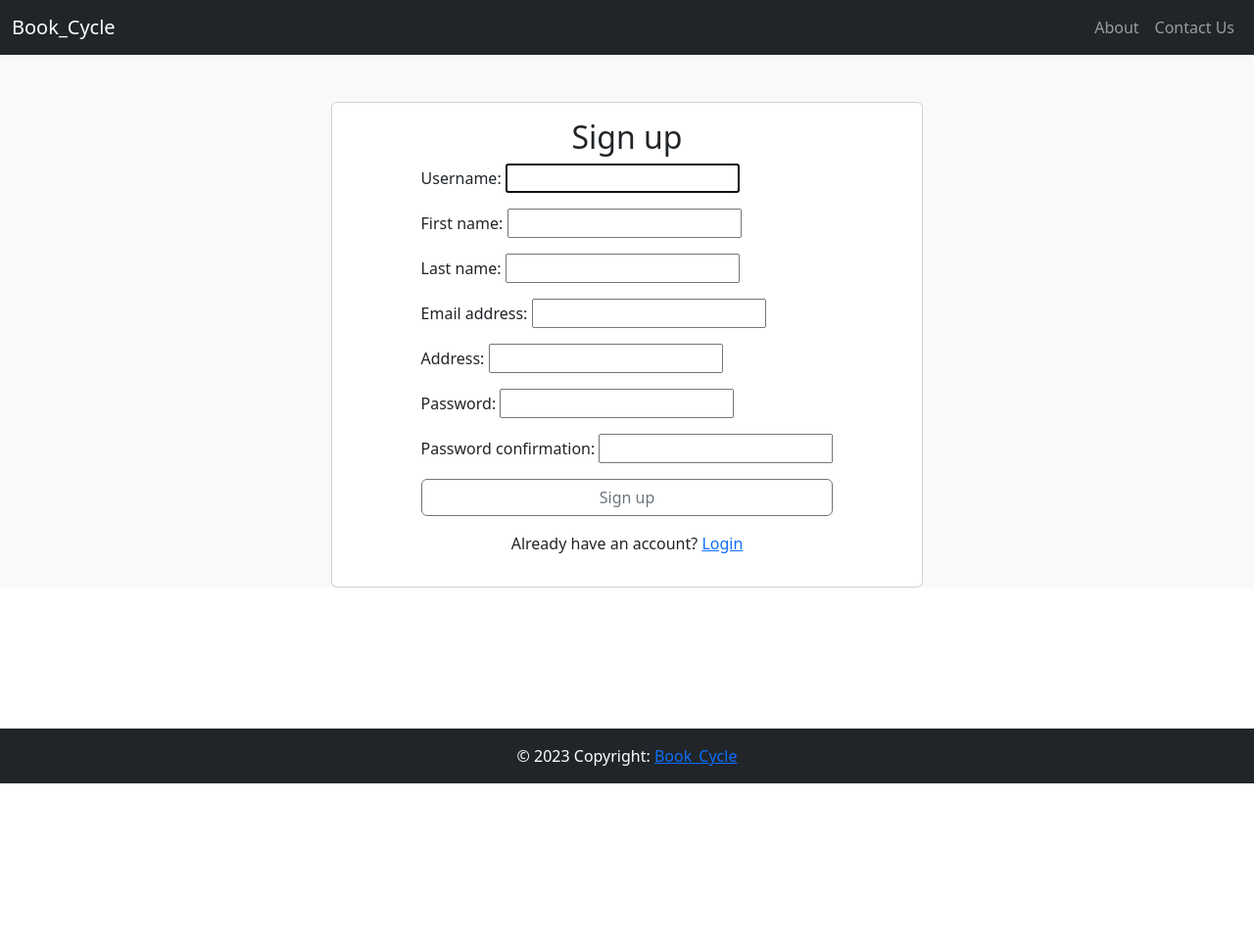
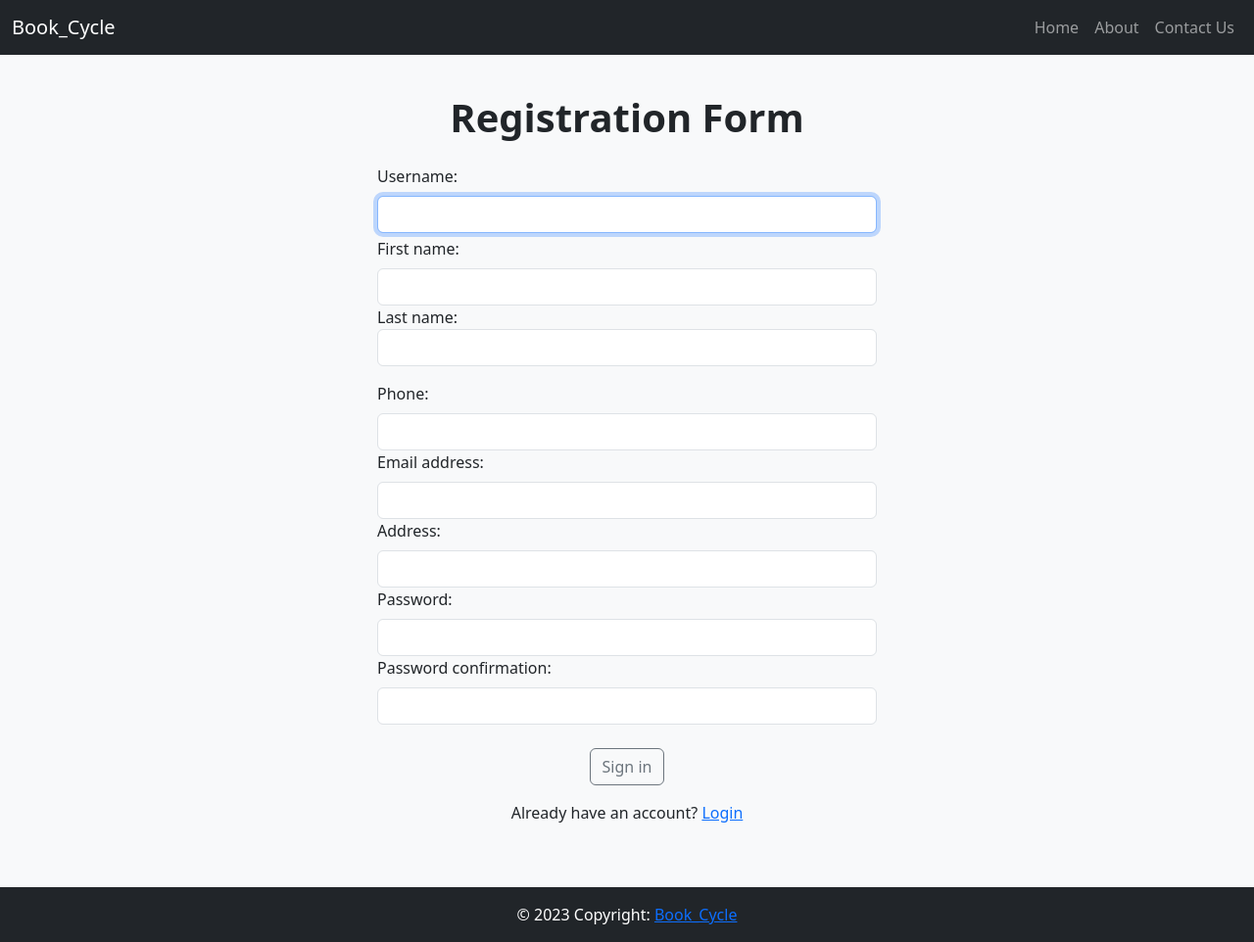
Before and after one commit to AbuYousufSiam/book_cycle_django, a Django app: page /signup/ in a window 1280 px wide. Shown: the whole page at 98% size. Before the commit the page ends 800 px from the top, so only its background shows below. Run offline with Django 4.2, Linux system fonts and the light colour scheme; some libraries are stand-ins or nearby versions.

Commit message:
Login and SignUp Front

```diff
--- a/src/book_cycle/settings.py
+++ b/src/book_cycle/settings.py
@@ -38,6 +38,7 @@ INSTALLED_APPS = [
     "django.contrib.messages",
     "django.contrib.staticfiles",
     "books",
+    "widget_tweaks",
 ]
 
 MIDDLEWARE = [
--- a/src/books/forms.py
+++ b/src/books/forms.py
@@ -1,7 +1,7 @@
 from django import forms
 from django.contrib.auth.models import User
 from django.contrib.auth.forms import UserCreationForm
-from .models import Book ,Profile
+from .models import Book, Profile
 
 
 # --this part is for the creation of model fields for book
@@ -14,25 +14,34 @@ class BookForm(forms.ModelForm):
 
 # --------------------------------------------------
 class CustomUserCreationForm(UserCreationForm):
-
-    first_name = forms.CharField(max_length=30, required=True, help_text='Required. Enter your first name.')
-    last_name = forms.CharField(max_length=30, required=True, help_text='Required. Enter your last name.')
+    first_name = forms.CharField(
+        max_length=30, required=True, help_text="Required. Enter your first name."
+    )
+    last_name = forms.CharField(
+        max_length=30, required=True, help_text="Required. Enter your last name."
+    )
 
     class Meta:
         model = User
         fields = [
-            'username',
-            'first_name',
-            'last_name',
-            'email',
-            'password1',
-            'password2',
+            "first_name",
+            "last_name",
+            "username",
+            "email",
+            "password1",
+            "password2",
         ]
+
 
 class ProfileForm(forms.ModelForm):
     class Meta:
         model = Profile
-        fields = ['address']
+        fields = [
+            "address",
+            "phone",
+        ]
+
+
 class LoginForm(forms.Form):
     username = forms.CharField()
     password = forms.CharField(widget=forms.PasswordInput)
--- a/src/books/models.py
+++ b/src/books/models.py
@@ -4,11 +4,16 @@ from django.contrib.auth.models import User
 
 
 class Profile(models.Model):
-    user = models.OneToOneField(User, on_delete = models.CASCADE)
+    user = models.OneToOneField(
+        User, on_delete=models.CASCADE
+    )  # Connecting with the User model
+    # Adding new attributes for user
     address = models.CharField(max_length=200)
+    phone = models.CharField(max_length=12, null=True)
 
     def __str__(self):
         return str(self.user)
+
 
 class Book(models.Model):
     title = models.CharField(max_length=200)
--- a/src/books/templates/signup.html
+++ b/src/books/templates/signup.html
@@ -1,4 +1,5 @@
 <!-- base.html -->
+{% load widget_tweaks %}
 <!DOCTYPE html>
 <html lang="en">
 
@@ -19,10 +20,11 @@
 </head>
 
 <body>
+  <!-- Main content starts here -->
   <div class="container-fluid bg-light">
+    <!--Navbar Starts Here-->
     <div class="row">
-      <!--Navbar-->
-      <nav class="navbar navbar-expand-sm bg-dark navbar-dark">
+      <nav class="navbar navbar-expand-sm bg-dark navbar-dark fixed-top">
         <div class="container-fluid">
           <a class="navbar-brand" href="{% url 'index' %}">Book_Cycle</a>
           <button class="navbar-toggler" type="button" data-bs-toggle="collapse" data-bs-target="#collapsibleNavbar">
@@ -30,6 +32,9 @@
           </button>
           <div class="collapse navbar-collapse justify-content-end" id="collapsibleNavbar">
             <ul class="navbar-nav">
+              <li class="nav-item">
+                <a class="nav-link" href="{% url 'index' %}">Home</a>
+              </li>
               <li class="nav-item">
                 <a class="nav-link" href="#">About</a>
               </li>
@@ -41,63 +46,105 @@
         </div>
       </nav>
     </div>
-    <div class="container-fluid justify-content-center align-items-center mt-5">
-      <div class="row justify-content-center align-items-center">
-        <div class="col-md-6">
-          <div class="card justify-content-center align-items-center">
-            <div class="card-body">
-              <h2 class="card-title text-center">Sign up</h2>
-              <form method="post" class="justify-content-center align-items-center">
+    <!--Navbar Ends Here-->
+
+    <!-- Form part starts here -->
+    <div class="row">
+      <form method="post">
+        <div class="container mt-5 p-5">
           {% csrf_token %}
-                <div class="mb-3">
-                  {{ form.username.label_tag }}
-                  {{ form.username }}
+          <!-- heading -->
+          <div class="row justify-content-center bg-light">
+            <div class="col-6 text-center">
+              <h1><b>Registration Form</b></h1>
             </div>
-                <div class="mb-3">
-                  {{ form.first_name.label_tag }}
-                  {{ form.first_name }}
-                </div>
-                <div class="mb-3">
-                  {{ form.last_name.label_tag }}
-                  {{ form.last_name }}
-                </div>
-                <div class="mb-3">
-                  {{ form.email.label_tag }}
-                  {{ form.email }}
-                </div>
-                <div class="mb-3">
-                  {{ profile_form.address.label_tag }}
-                  {{ profile_form.address }}
-                </div>
-                <div class="mb-3">
-                  {{ form.password1.label_tag }}
-                  {{ form.password1 }}
-                </div>
-                <div class="mb-3">
-                  {{ form.password2.label_tag }}
-                  {{ form.password2 }}
           </div>
 
-                <div class="d-grid">
-                  <button class="btn btn-outline-secondary" type="submit">Sign up</button>
+          <!-- User Name -->
+          <div class="row justify-content-center mt-3">
+            <div class="col-sm-6">
+              <label for="username" class="form-label">{{ form.username.label_tag }}</label>
+              {{ form.username|add_class:"form-control" }}
             </div>
-              </form>
+          </div>
+
+          <!-- First Name -->
+          <div class="row justify-content-center">
+            <div class="col-sm-6 mt-1">
+              <label for="firstname" class="form-label">{{ form.first_name.label_tag }}</label>
+              {{ form.first_name|add_class:"form-control" }}
+            </div>
+          </div>
+          <!-- Second Name -->
+          <div class=" row justify-content-center">
+            <div class="col-sm-6">
+              {{ form.last_name.label_tag }}
+              {{ form.last_name|add_class:"form-control" }}
+            </div>
+          </div>
+
+          <!-- Phone Number -->
+          <div class="row justify-content-center mt-3">
+            <div class="col-sm-6">
+              <label for="username" class="form-label">{{ profile_form.phone.label_tag }}</label>
+              {{ profile_form.phone|add_class:"form-control" }}
+            </div>
+          </div>
+          <!-- Email -->
+          <div class="row justify-content-center">
+            <div class="col-sm-6">
+              <label for="inputEmail" class="form-label">{{ form.email.label_tag }}</label>
+              {{ form.email|add_class:"form-control" }}
+            </div>
+          </div>
+          <!-- address -->
+          <div class="row justify-content-center">
+            <div class="col-sm-6">
+              <label for="inputAddress" class="form-label">{{ profile_form.address.label_tag }}</label>
+              {{ profile_form.address|add_class:"form-control" }}
+            </div>
+          </div>
+          <!-- password -->
+          <div class="row justify-content-center">
+            <div class="col-sm-6">
+              <label for="inputPassword4" class="form-label">{{ form.password1.label_tag }}</label>
+              {{ form.password1|add_class:"form-control" }}
+            </div>
+          </div>
+
+          <!-- confirm password -->
+          <div class="row justify-content-center">
+            <div class="col-sm-6">
+              <label for="inputPassword4" class="form-label">{{ form.password2.label_tag }}</label>
+              {{ form.password2|add_class:"form-control" }}
+            </div>
+          </div>
+
+          <!-- Sign Up Button -->
+          <div class="row justify-content-center">
+            <div class="text-center">
+              <button type="submit" class="btn btn-outline-secondary mt-4">Sign in</button>
               <p class="text-center mt-3">Already have an account? <a href="{% url 'login' %}">Login</a></p>
             </div>
           </div>
         </div>
+      </form>
     </div>
-    </div>
+    <!-- Form part ends here -->
+
     <!-- Add your footer content here -->
     <div class="row">
-      <footer class="bg-dark text-center text-white fixed-bottom">
+      <footer class="bg-dark text-center text-white">
+        <div class="container-fluid p-3">
           <!-- Copyright -->
-        <div class="p-3">
           © 2023 Copyright:
-          <a href="#">Book_Cycle</a>
+          <a href="{% url 'index' %}">Book_Cycle</a>
         </div>
       </footer>
     </div>
+    <!-- Footer content ends here -->
+  </div>
+  <!-- Main content ends here -->
   <!--Bootstrap JS-->
   <script src="https://cdn.jsdelivr.net/npm/bootstrap@5.3.2/dist/js/bootstrap.bundle.min.js"></script>
 </body>
--- a/src/requirements.txt
+++ b/src/requirements.txt
@@ -7,3 +7,4 @@ arviz
 typing-extensions
 flake8
 GitPython
+django-widget-tweaks
```
Also changed, not shown: src/books/templates/login.html (+50 -23 lines). Lines whose indentation alone changed are shown as unchanged.
